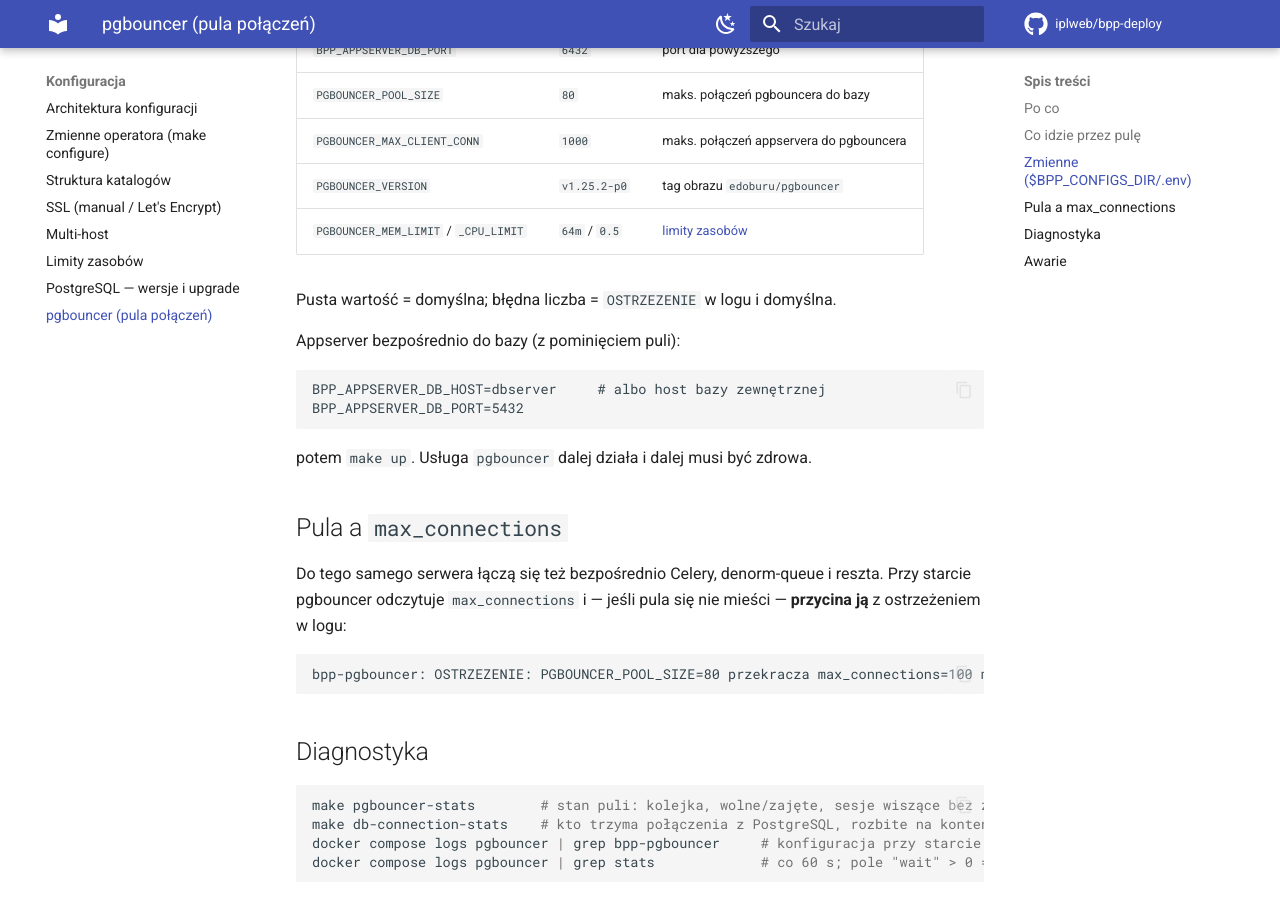
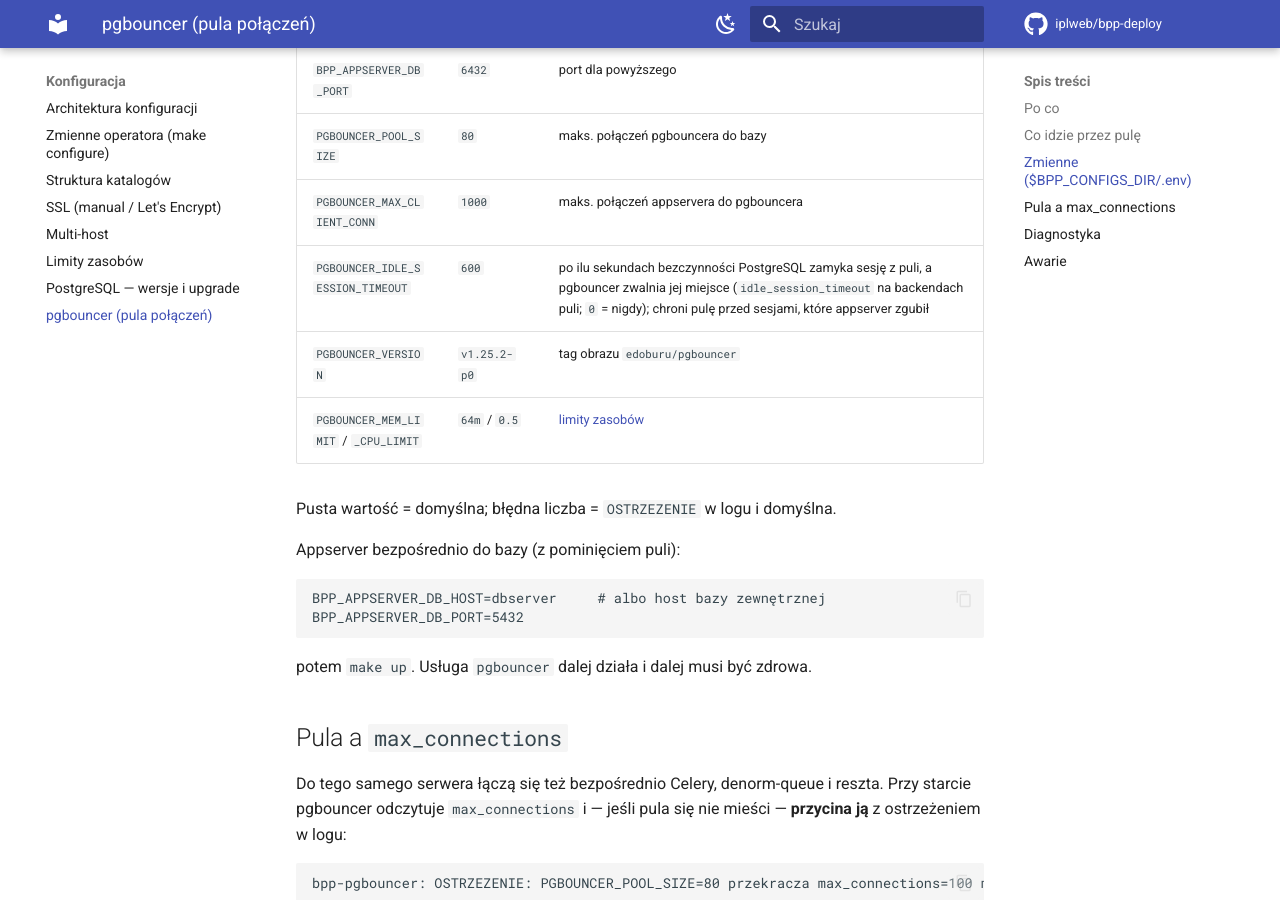
Before and after one commit to iplweb/bpp-deploy, an MkDocs documentation site: the page built from docs/konfiguracja/pgbouncer.md, in a window 1280 px wide and 900 px high, scrolled down 1164 px. Built offline with MkDocs 1.6.1 and Material for MkDocs 9.7.7, drawn with Linux system fonts in a browser that asks for light colours; comment, search, counter and statistics services are not loaded.

Commit message:
fix(pgbouncer): odcinaj zgubione sesje z puli (idle_session_timeout)
Na bpp.umlub.pl (2026-11-09) 70 z 80 miejsc w puli trzymaly sesje
appservera wiszace `idle` godzinami (workery ASGI gubia polaczenia mimo
CONN_MAX_AGE=0). Kazda fala ruchu konczyla sie query_wait_timeout
(~51 tys. na dobe), widocznym w Rollbarze jako "server closed the
connection unexpectedly".

Backendy puli dostaja PostgreSQL-owe idle_session_timeout
(PGBOUNCER_IDLE_SESSION_TIMEOUT, domyslnie 600 s, 0 = wylaczone):
connect_query przy otwarciu backendu i server_reset_query po jego
oddaniu. Baza zamyka bezczynna sesje, pgbouncer rozlacza przypietego
klienta, miejsce wraca do puli. Dotyczy tylko puli; Celery i denorm
(LISTEN) lacza sie z baza bezposrednio.

Dwie pulapki zlapane testem:
- client_idle_timeout pgbouncera nie dziala w trybie session (janitor
  pomija klientow z przypietym backendem),
- DISCARD ALL w wieloinstrukcyjnym server_reset_query pada (niejawna
  transakcja), a stan sesji przecieka do nastepnego klienta; dlatego
  rozpisany odpowiednik DISCARD ALL.

Nowy test 7c (z kontrola) sprawdza odciecie bezczynnej sesji; test 1
sprawdza timeout na swiezym backendzie i po resecie.

Co-Authored-By: Claude Opus 5.5 <noreply@anthropic.com>

```diff
--- a/docs/konfiguracja/pgbouncer.md
+++ b/docs/konfiguracja/pgbouncer.md
@@ -39,6 +39,7 @@ w obu trybach. Logowanie tym samym kontem co dotąd
 | `BPP_APPSERVER_DB_PORT` | `6432` | port dla powyższego |
 | `PGBOUNCER_POOL_SIZE` | `80` | maks. połączeń pgbouncera do bazy |
 | `PGBOUNCER_MAX_CLIENT_CONN` | `1000` | maks. połączeń appservera do pgbouncera |
+| `PGBOUNCER_IDLE_SESSION_TIMEOUT` | `600` | po ilu sekundach bezczynności PostgreSQL zamyka sesję z puli, a pgbouncer zwalnia jej miejsce (`idle_session_timeout` na backendach puli; `0` = nigdy); chroni pulę przed sesjami, które appserver zgubił |
 | `PGBOUNCER_VERSION` | `v1.25.2-p0` | tag obrazu `edoburu/pgbouncer` |
 | `PGBOUNCER_MEM_LIMIT` / `_CPU_LIMIT` | `64m` / `0.5` | [limity zasobów](limity-zasobow.md) |
 
```
Also changed, not shown: 2 other files.
